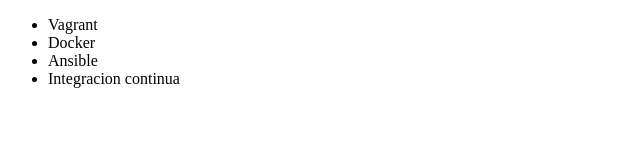
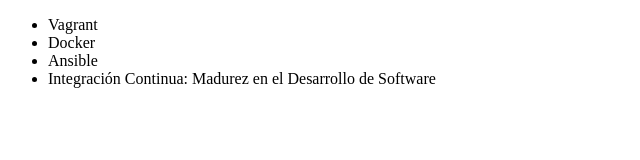
Before and after one commit to kcedi/alura-git, a plain HTML site: page index.html in a window 1280 px wide. Shown: the whole page, without its empty margins (0-640 px from the left). Drawn offline with Linux system fonts and the light colour scheme.

Commit message:
Renombrado curso de Integración Continua

```diff
--- a/index.html
+++ b/index.html
@@ -11,7 +11,7 @@
          <li> Vagrant </li>
          <li> Docker </li>
          <li> Ansible </li>
-         <li> Integracion continua </li>
+         <li> Integración Continua: Madurez en el Desarrollo de Software </li>
      </ul>
 </body>
 </html>
```
